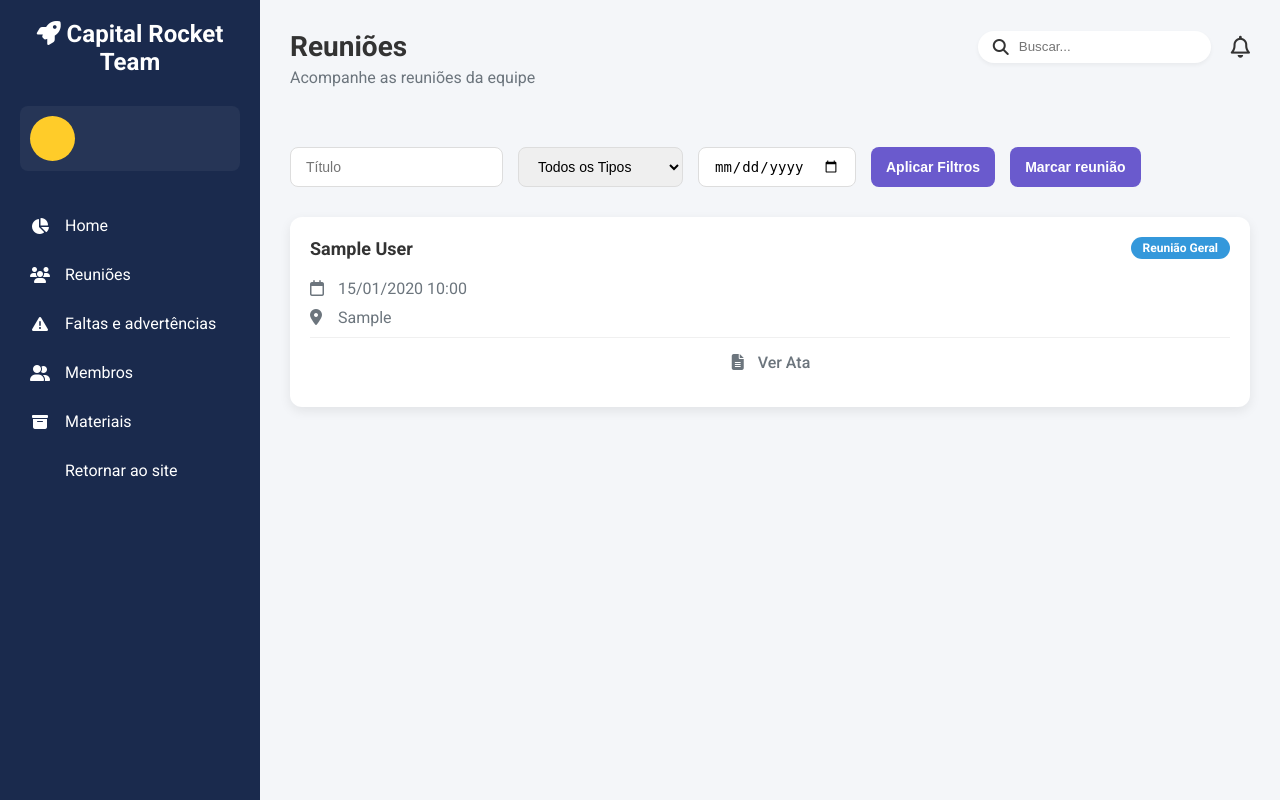
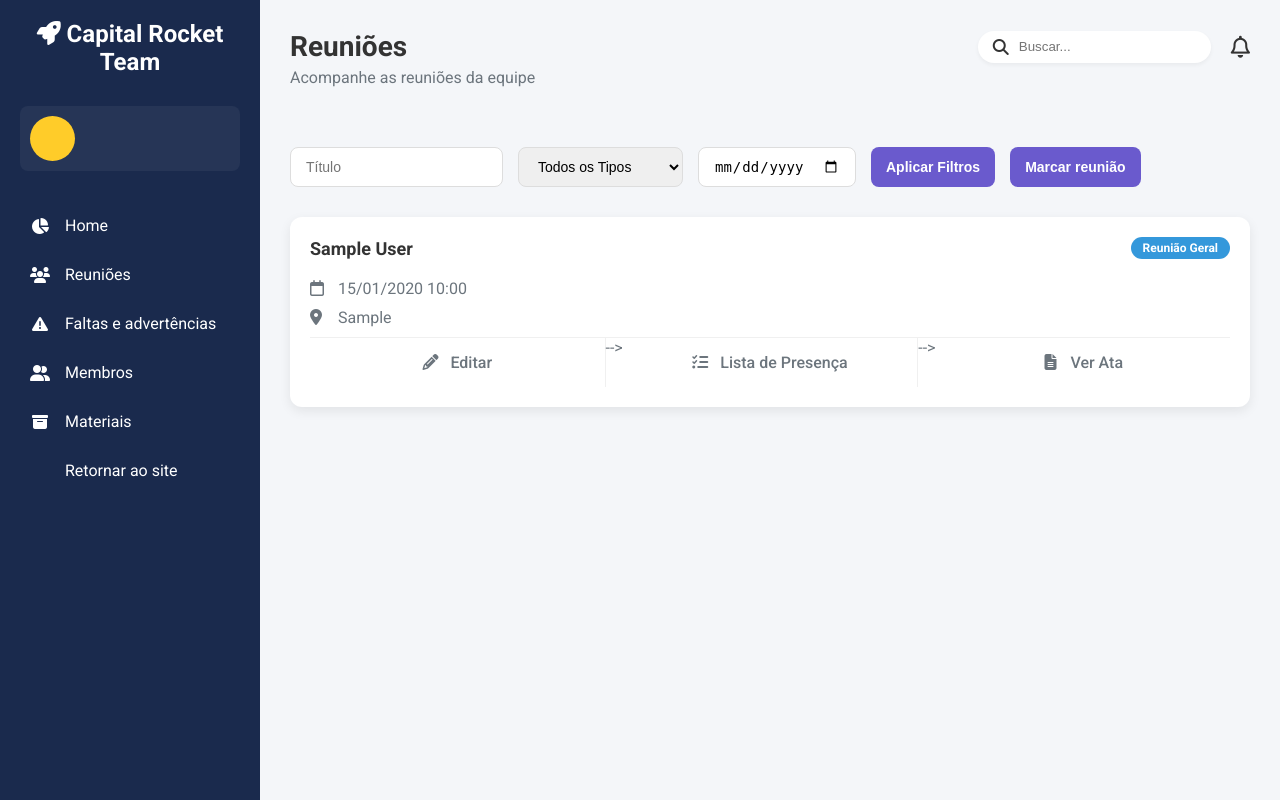
Before and after one commit to mdsreq-fga-unb/2025.1-T01-CapitalNexus, a Django app: page /members/reunioes/ in a window 1280 px wide. Run offline with Django 5.2, Linux system fonts and the light colour scheme; a user stored in the database is signed in; tables that the repository leaves empty hold one stand-in row (values such as "Sample post").

Commit message:
fix: corrigindo url

```diff
--- a/members/templates/members/reunioes.html
+++ b/members/templates/members/reunioes.html
@@ -35,11 +35,7 @@
                 <p><i class="fa-regular fa-calendar"></i> {{ reuniao.data_hora|date:"d/m/Y H:i" }}</p>
                 <p><i class="fa-solid fa-location-dot"></i> {{ reuniao.local }}</p>
             <div class="card-footer">
-                    <!-- {% if user.membro.is_gestor or user.membro.is_gerente %} -->
-                        <a href="{% url 'membros:editar-reuniao' reuniao.id %}" class="card-button btn-edit"><i class="fa-solid fa-pencil"></i> Editar</a>
-                        <a href="#" class="card-button btn-presence"><i class="fa-solid fa-list-check"></i> Lista de Presença</a>
-                    <!-- {% endif %} -->
-                <!-- <a href="{% url 'membros:editar-reuniao' reuniao.id %}" class="card-button btn-edit"><i class="fa-solid fa-pencil"></i> Editar</a>
+                <a href="{% url 'membros:editar-reuniao' reuniao.id %}" class="card-button btn-edit"><i class="fa-solid fa-pencil"></i> Editar</a> -->
                 <a href="{% url 'membros:chamada' reuniao.id %}" class="card-button btn-presence"><i class="fa-solid fa-list-check"></i> Lista de Presença</a> -->
 
                 {% if reuniao.ata %}
```
